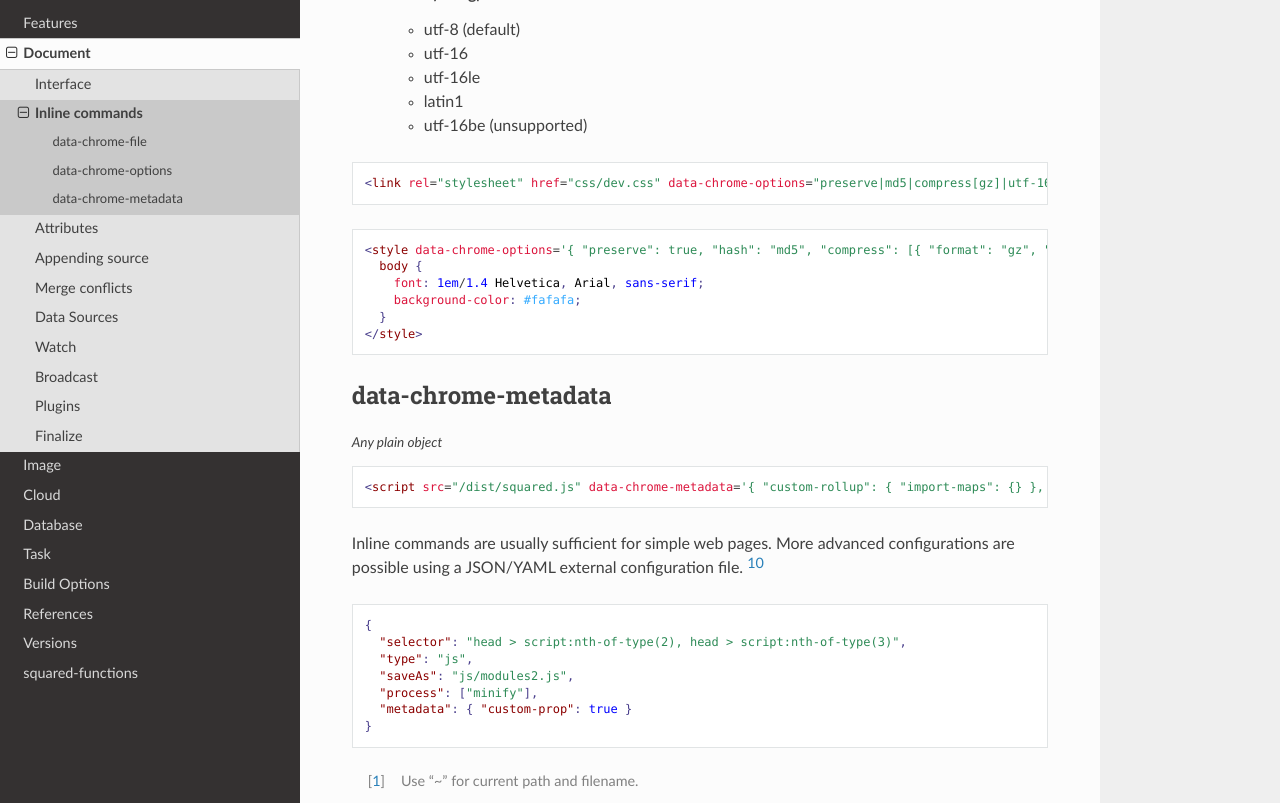
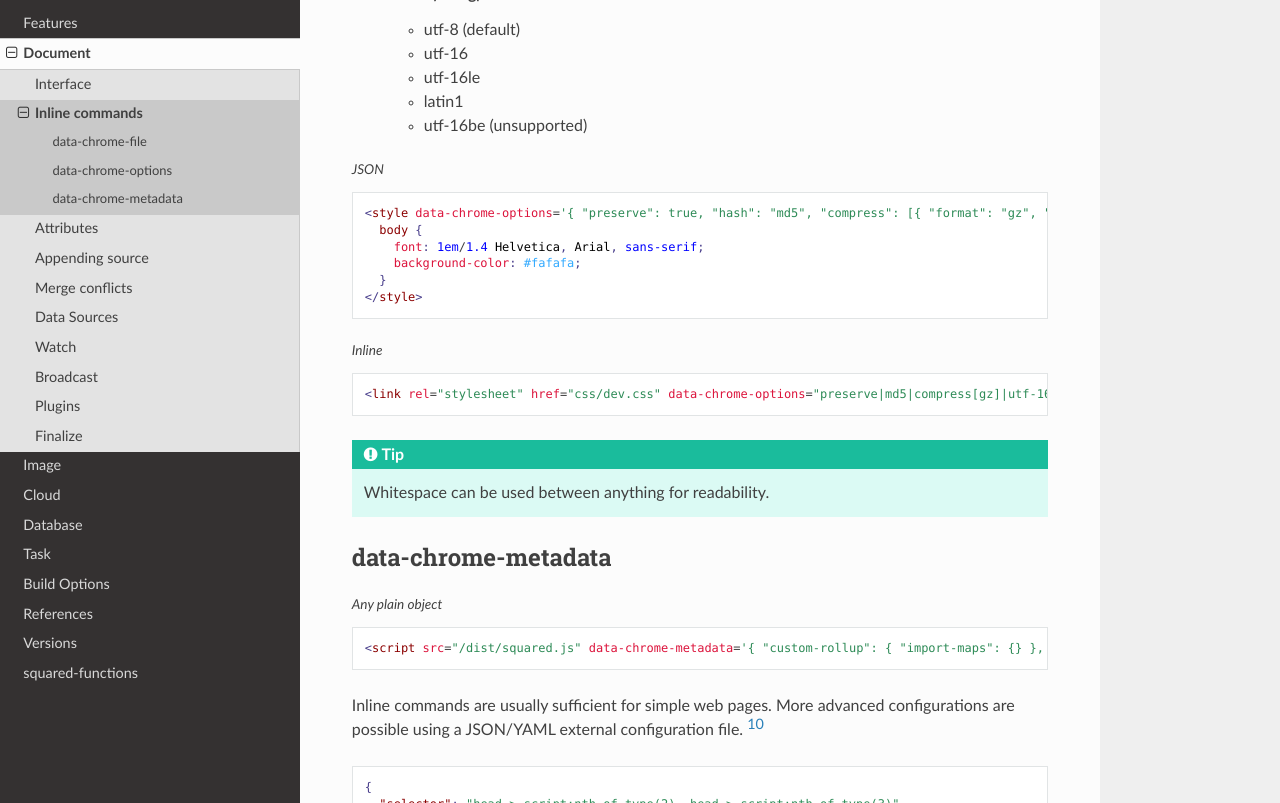
Before and after one commit to anpham6/chrome-docs, a Sphinx documentation site: the page built from source/document/inline.rst, in a window 1280 px wide and 900 px high, scrolled down 2302 px, cut to the strip 97-900 px from the top of the window. Built offline with Sphinx 7.4.7 and the Read the Docs theme 2.0.0, drawn with Linux system fonts in a browser that asks for light colours; some of the changed text lies outside the part shown.

Commit message:
Document: Inline captions were revised.

```diff
--- a/source/cloud/azure.rst
+++ b/source/cloud/azure.rst
@@ -310,7 +308,7 @@ Example usage
 
 .. versionadded:: 0.7.0
 
- - **CLOUD_UPLOAD_STREAM** attribute in *ICloudServiceClient* was enabled.
+  - **CLOUD_UPLOAD_STREAM** attribute in *ICloudServiceClient* was enabled.
   - Storage *upload* in parallel using property **chunkSize** was implemented.
   - Storage *download* in parallel using property **chunkSize** was implemented.
 
--- a/source/cloud/gcp.rst
+++ b/source/cloud/gcp.rst
@@ -595,7 +597,7 @@ Realtime Database
 
 .. versionadded:: 0.7.0
 
- - **CLOUD_UPLOAD_STREAM** attribute in *ICloudServiceClient* was enabled.
+  - **CLOUD_UPLOAD_STREAM** attribute in *ICloudServiceClient* was enabled.
   - Storage *upload* in parallel using property **chunkSize** was implemented.
   - Storage *download* in parallel using property **chunkSize** was implemented.
   - Storage **configBucket.tags** using *Metadata* was implemented.
--- a/source/document/inline.rst
+++ b/source/document/inline.rst
@@ -34,9 +34,9 @@ data-chrome-file
 .. tip:: Outer brackets are optional. [#]_
 
 .. code-block::
-  :caption: Whitespace
+  :caption: Inline
 
-  <link rel="stylesheet" href="css/dev.css" data-chrome-file="saveAs : css/prod.css :: lint + minify" />
+  <link rel="stylesheet" href="css/dev.css" data-chrome-file="saveAs:css/prod.css::lint+beautify" />
 
 .. code-block::
   :caption: Output
@@ -93,11 +93,8 @@ data-chrome-options
     - latin1
     - utf-16be (unsupported)
 
-::
-
-  <link rel="stylesheet" href="css/dev.css" data-chrome-options="preserve|md5|compress[gz]|utf-16">
-
-::
+.. code-block::
+  :caption: JSON
 
   <style data-chrome-options='{ "preserve": true, "hash": "md5", "compress": [{ "format": "gz", "algorithm": "zopfli", "level": 15 }], "encoding": "utf-16" }'>
     body {
@@ -105,6 +102,13 @@ data-chrome-options
       background-color: #fafafa;
     }
   </style>
+
+.. code-block::
+  :caption: Inline
+
+  <link rel="stylesheet" href="css/dev.css" data-chrome-options="preserve|md5|compress[gz]|utf-16">
+
+.. tip:: Whitespace can be used between anything for readability.
 
 data-chrome-metadata
 ====================
--- a/source/document/watch.rst
+++ b/source/document/watch.rst
@@ -17,7 +17,7 @@
     "watch": {
       "interval": 100, // Time between HTTP requests (ms)
       "interval": "1m",
-      "start": "Dec 7, 2023 5:00:00 PM", // Empty is immediate
+      "start": "Apr 29, 2024 5:00:00 PM", // Empty is immediate
       "expires": "1w 1d 1h 1m 1s", // Empty is never (includes "start")
       "main": false // Will rebuild the entire bundle
       "id": "watch1", // Resets an existing watch when it is the first active socket
```
Also changed, not shown: other parts of source/cloud/azure.rst (+0 -2 lines), other parts of source/cloud/gcp.rst (+2 -0 lines).
